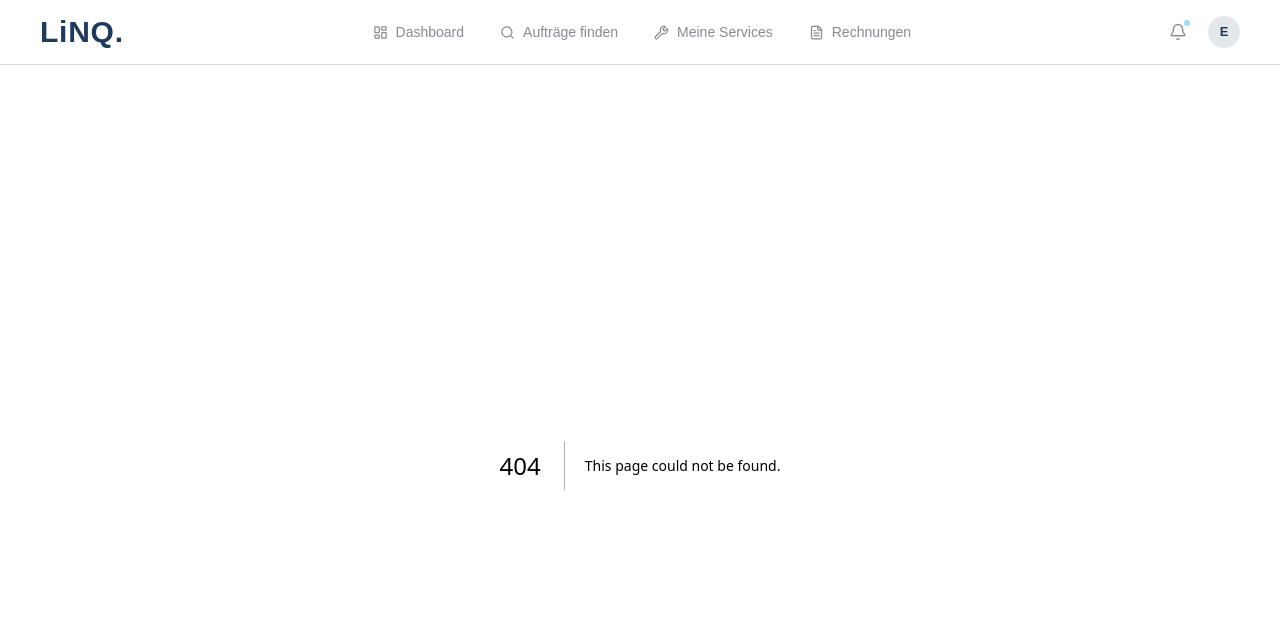
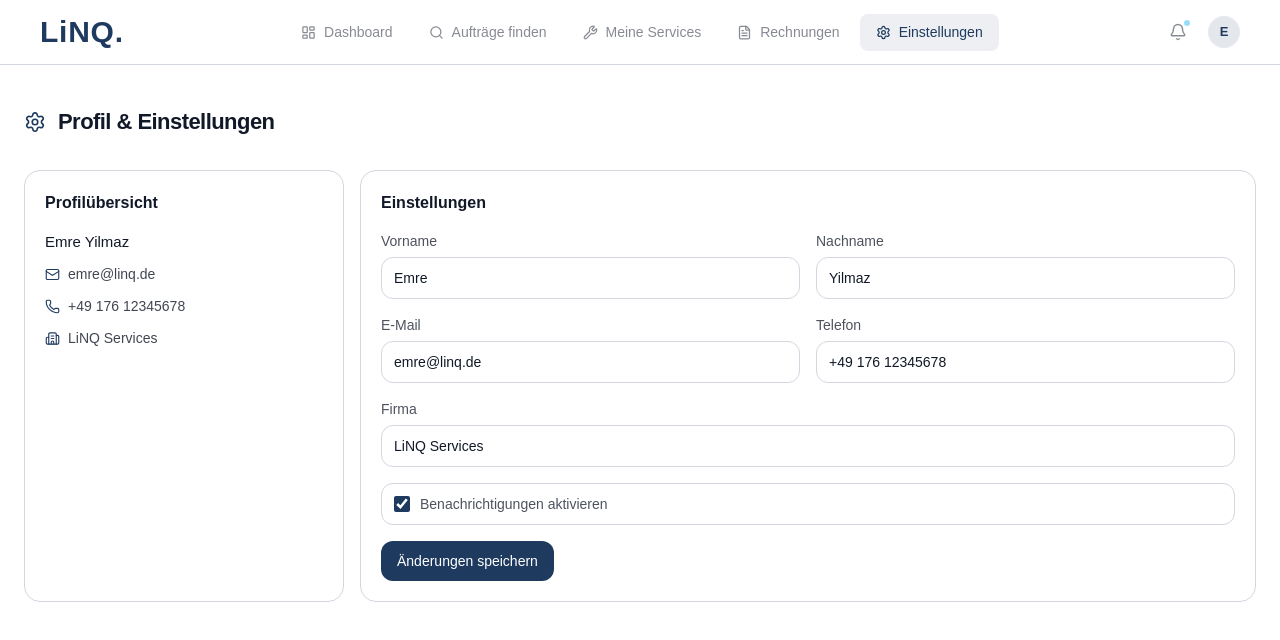
Before and after one commit to ec6000/linq-platform, a Next.js app: page /profile in a window 1280 px wide. Before the commit this address had no page. Shown: the top 640 px of the page. Built offline with nearby package versions, Linux system fonts and the light colour scheme; a web font is replaced by a local one.

Commit message:
Add profile and settings page with reusable components

```diff
--- /dev/null
+++ b/app/(pages)/profile/page.tsx
@@ -0,0 +1,31 @@
+import { Settings } from "lucide-react"
+import ProfileSummaryCard from "@/components/profile/ProfileSummaryCard"
+import ProfileSettingsForm from "@/components/profile/ProfileSettingsForm"
+import { Profile } from "@/lib/types/profile"
+
+const demoProfile: Profile = {
+  firstName: "Emre",
+  lastName: "Yilmaz",
+  email: "emre@linq.de",
+  phone: "+49 176 12345678",
+  company: "LiNQ Services",
+  notificationsEnabled: true,
+}
+
+export default function ProfilePage() {
+  return (
+    <main className="mx-auto max-w-[1600px] px-6 py-10">
+      <div className="mb-8 flex items-center gap-3">
+        <Settings size={22} className="text-primary" strokeWidth={1.8} />
+        <h1 className="text-[22px] font-semibold tracking-tight text-text">
+          Profil & Einstellungen
+        </h1>
+      </div>
+
+      <div className="grid gap-4 lg:grid-cols-[320px_1fr]">
+        <ProfileSummaryCard profile={demoProfile} />
+        <ProfileSettingsForm initialProfile={demoProfile} />
+      </div>
+    </main>
+  )
+}
--- a/components/layout/Navbar.tsx
+++ b/components/layout/Navbar.tsx
@@ -2,7 +2,17 @@
 
 import Link from "next/link";
 import { usePathname } from "next/navigation";
-import { Bell, LayoutDashboard, Search, Wrench, FileText, Menu, X, ShoppingBag } from "lucide-react";
+import {
+  Bell,
+  LayoutDashboard,
+  Search,
+  Wrench,
+  FileText,
+  Menu,
+  X,
+  ShoppingBag,
+  Settings,
+} from "lucide-react";
 import { useState } from "react";
 import "@/app/globals.css";
 import { Expletus_Sans } from "next/font/google";
@@ -23,6 +33,7 @@ const providerNavItems = [
   { label: "Aufträge finden", href: "/find-jobs", icon: Search },
   { label: "Meine Services", href: "/my-services", icon: Wrench },
   { label: "Rechnungen", href: "/invoices", icon: FileText },
+  { label: "Einstellungen", href: "/profile", icon: Settings },
 ];
 
 const customerNavItems = [
@@ -30,12 +41,8 @@ const customerNavItems = [
   { label: "Services finden", href: "/find-services", icon: Search },
   { label: "Meine Aufträge", href: "/my-orders", icon: ShoppingBag },
   { label: "Rechnungen", href: "/invoices", icon: FileText },
+  { label: "Einstellungen", href: "/profile", icon: Settings },
 ];
-
-interface NavbarProps {
-  userRole?: "provider" | "customer";
-  userName?: string;
-}
 
 export default function Navbar({ userRole = "provider", userName = "E" }: NavbarProps) {
   const pathname = usePathname();
@@ -51,7 +58,6 @@ export default function Navbar({ userRole = "provider", userName = "E" }: Navbar
     >
       <div className="mx-auto flex h-16 max-w-[1600px] items-center justify-between px-6 md:px-10">
 
-        {/* Logo */}
         <Link
           href="/dashboard"
           className="text-[22px] font-bold tracking-tight"
@@ -62,7 +68,6 @@ export default function Navbar({ userRole = "provider", userName = "E" }: Navbar
           </span>
         </Link>
 
-        {/* Desktop Nav */}
         <nav className="hidden md:flex items-center gap-1">
           {navItems.map((item) => {
             const isActive = pathname === item.href || pathname.startsWith(item.href + "/");
@@ -97,9 +102,7 @@ export default function Navbar({ userRole = "provider", userName = "E" }: Navbar
           })}
         </nav>
 
-        {/* Rechts: Bell + Avatar + Burger */}
         <div className="flex items-center gap-1">
-          {/* Bell */}
           <button
             type="button"
             className="relative flex h-9 w-9 items-center justify-center rounded-lg transition-all duration-150"
@@ -121,9 +124,8 @@ export default function Navbar({ userRole = "provider", userName = "E" }: Navbar
             />
           </button>
 
-          {/* Avatar – Desktop */}
-          <button
-            type="button"
+          <Link
+            href="/profile"
             className="hidden md:flex h-8 w-8 items-center justify-center rounded-full text-[13px] font-semibold ml-2 transition-all duration-150"
             style={{
               background: "color-mix(in srgb, var(--primary) 12%, transparent)",
@@ -132,9 +134,8 @@ export default function Navbar({ userRole = "provider", userName = "E" }: Navbar
             aria-label="Profil"
           >
             {avatarLetter}
-          </button>
+          </Link>
 
-          {/* Burger – Mobile */}
           <button
             type="button"
             className="flex md:hidden h-9 w-9 items-center justify-center rounded-lg transition-all duration-150"
@@ -147,7 +148,6 @@ export default function Navbar({ userRole = "provider", userName = "E" }: Navbar
         </div>
       </div>
 
-      {/* Mobile Menu */}
       {menuOpen && (
         <div
           className="md:hidden px-4 py-3 flex flex-col gap-0.5"
@@ -174,8 +174,9 @@ export default function Navbar({ userRole = "provider", userName = "E" }: Navbar
             );
           })}
 
-          {/* Mobile Avatar Row */}
-          <div
+          <Link
+            href="/profile"
+            onClick={() => setMenuOpen(false)}
             className="flex items-center gap-3 px-3 py-3 mt-2"
             style={{ borderTop: "1px solid var(--secondary)" }}
           >
@@ -191,7 +192,7 @@ export default function Navbar({ userRole = "provider", userName = "E" }: Navbar
             <span className="text-[14px] font-medium" style={{ color: "var(--text)", opacity: 0.7 }}>
               {userName}
             </span>
-          </div>
+          </Link>
         </div>
       )}
     </header>
--- /dev/null
+++ b/components/profile/ProfileSettingsForm.tsx
@@ -0,0 +1,102 @@
+"use client"
+
+import { useState } from "react"
+import { Profile } from "@/lib/types/profile"
+
+interface ProfileSettingsFormProps {
+  initialProfile: Profile
+}
+
+export default function ProfileSettingsForm({ initialProfile }: ProfileSettingsFormProps) {
+  const [profile, setProfile] = useState<Profile>(initialProfile)
+  const [saved, setSaved] = useState(false)
+
+  const handleChange = (field: keyof Profile, value: string | boolean) => {
+    setSaved(false)
+    setProfile((prev) => ({ ...prev, [field]: value }))
+  }
+
+  const handleSave = (event: React.FormEvent) => {
+    event.preventDefault()
+    setSaved(true)
+  }
+
+  return (
+    <section className="rounded-2xl border border-secondary bg-background p-5">
+      <h2 className="mb-4 text-base font-semibold text-text">Einstellungen</h2>
+
+      <form onSubmit={handleSave} className="space-y-4">
+        <div className="grid gap-4 md:grid-cols-2">
+          <label className="flex flex-col gap-1.5 text-sm text-text/75">
+            Vorname
+            <input
+              value={profile.firstName}
+              onChange={(e) => handleChange("firstName", e.target.value)}
+              className="rounded-xl border border-secondary px-3 py-2.5 text-[14px] text-text outline-none transition focus:border-primary/40"
+            />
+          </label>
+
+          <label className="flex flex-col gap-1.5 text-sm text-text/75">
+            Nachname
+            <input
+              value={profile.lastName}
+              onChange={(e) => handleChange("lastName", e.target.value)}
+              className="rounded-xl border border-secondary px-3 py-2.5 text-[14px] text-text outline-none transition focus:border-primary/40"
+            />
+          </label>
+
+          <label className="flex flex-col gap-1.5 text-sm text-text/75">
+            E-Mail
+            <input
+              type="email"
+              value={profile.email}
+              onChange={(e) => handleChange("email", e.target.value)}
+              className="rounded-xl border border-secondary px-3 py-2.5 text-[14px] text-text outline-none transition focus:border-primary/40"
+            />
+          </label>
+
+          <label className="flex flex-col gap-1.5 text-sm text-text/75">
+            Telefon
+            <input
+              value={profile.phone}
+              onChange={(e) => handleChange("phone", e.target.value)}
+              className="rounded-xl border border-secondary px-3 py-2.5 text-[14px] text-text outline-none transition focus:border-primary/40"
+            />
+          </label>
+        </div>
+
+        <label className="flex flex-col gap-1.5 text-sm text-text/75">
+          Firma
+          <input
+            value={profile.company}
+            onChange={(e) => handleChange("company", e.target.value)}
+            className="rounded-xl border border-secondary px-3 py-2.5 text-[14px] text-text outline-none transition focus:border-primary/40"
+          />
+        </label>
+
+        <label className="flex items-center gap-2.5 rounded-xl border border-secondary px-3 py-2.5 text-sm text-text/75">
+          <input
+            type="checkbox"
+            checked={profile.notificationsEnabled}
+            onChange={(e) => handleChange("notificationsEnabled", e.target.checked)}
+            className="h-4 w-4 accent-primary"
+          />
+          Benachrichtigungen aktivieren
+        </label>
+
+        <div className="flex items-center gap-3">
+          <button
+            type="submit"
+            className="rounded-xl bg-primary px-4 py-2.5 text-sm font-medium text-white transition hover:opacity-90"
+          >
+            Änderungen speichern
+          </button>
+
+          {saved && (
+            <p className="text-sm text-primary">Gespeichert.</p>
+          )}
+        </div>
+      </form>
+    </section>
+  )
+}
--- /dev/null
+++ b/components/profile/ProfileSummaryCard.tsx
@@ -0,0 +1,35 @@
+import { Mail, Phone, Building2 } from "lucide-react"
+import { Profile } from "@/lib/types/profile"
+
+interface ProfileSummaryCardProps {
+  profile: Profile
+}
+
+export default function ProfileSummaryCard({ profile }: ProfileSummaryCardProps) {
+  return (
+    <section className="rounded-2xl border border-secondary bg-background p-5">
+      <h2 className="mb-4 text-base font-semibold text-text">Profilübersicht</h2>
+
+      <div className="space-y-3 text-sm text-text/80">
+        <p className="text-[15px] font-medium text-text">
+          {profile.firstName} {profile.lastName}
+        </p>
+
+        <div className="flex items-center gap-2">
+          <Mail size={15} className="text-primary" strokeWidth={1.8} />
+          <span>{profile.email}</span>
+        </div>
+
+        <div className="flex items-center gap-2">
+          <Phone size={15} className="text-primary" strokeWidth={1.8} />
+          <span>{profile.phone}</span>
+        </div>
+
+        <div className="flex items-center gap-2">
+          <Building2 size={15} className="text-primary" strokeWidth={1.8} />
+          <span>{profile.company}</span>
+        </div>
+      </div>
+    </section>
+  )
+}
--- /dev/null
+++ b/lib/types/profile.ts
@@ -0,0 +1,8 @@
+export interface Profile {
+  firstName: string
+  lastName: string
+  email: string
+  phone: string
+  company: string
+  notificationsEnabled: boolean
+}
```
